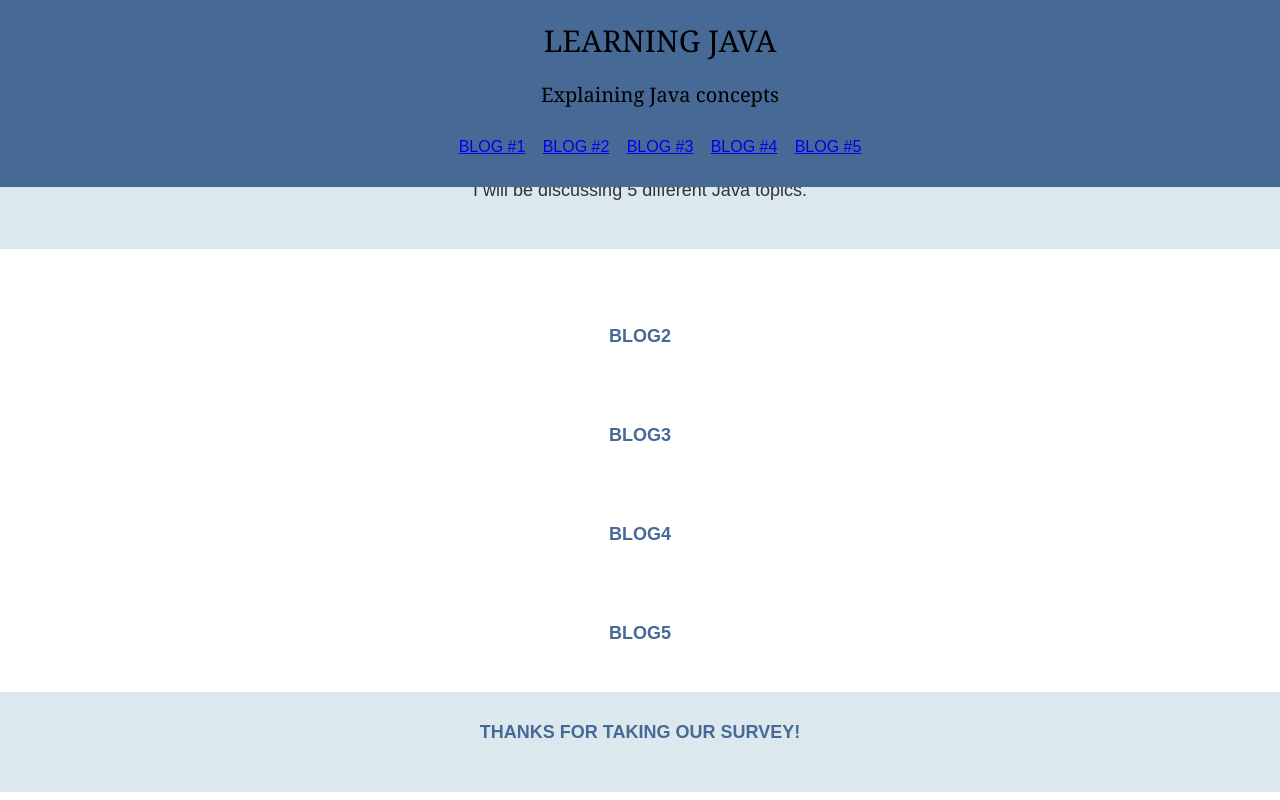
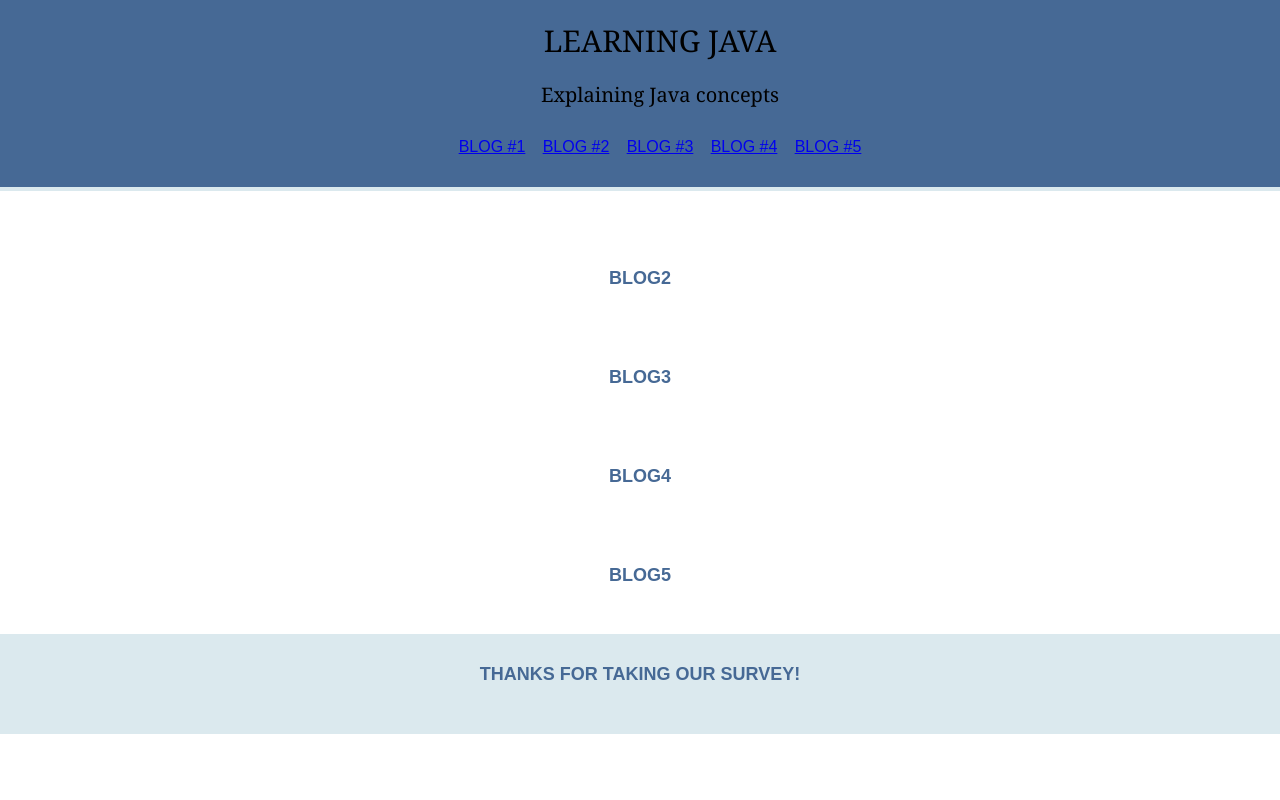
Before and after one commit to aarongithub1/aarongithub1.github.io, a plain HTML site: page index.html in a window 1280 px wide. Drawn offline with Linux system fonts and the light colour scheme.

Commit message:
testing1

```diff
--- a/style.css
+++ b/style.css
@@ -124,7 +124,7 @@ footer {
 .welcome {
   background-color: #DBE9EE;
   box-sizing: border-box;
-  padding: 30px;
+  padding: 1px;
   text-align: center;
   width: 100%;
   position: relative;
```
